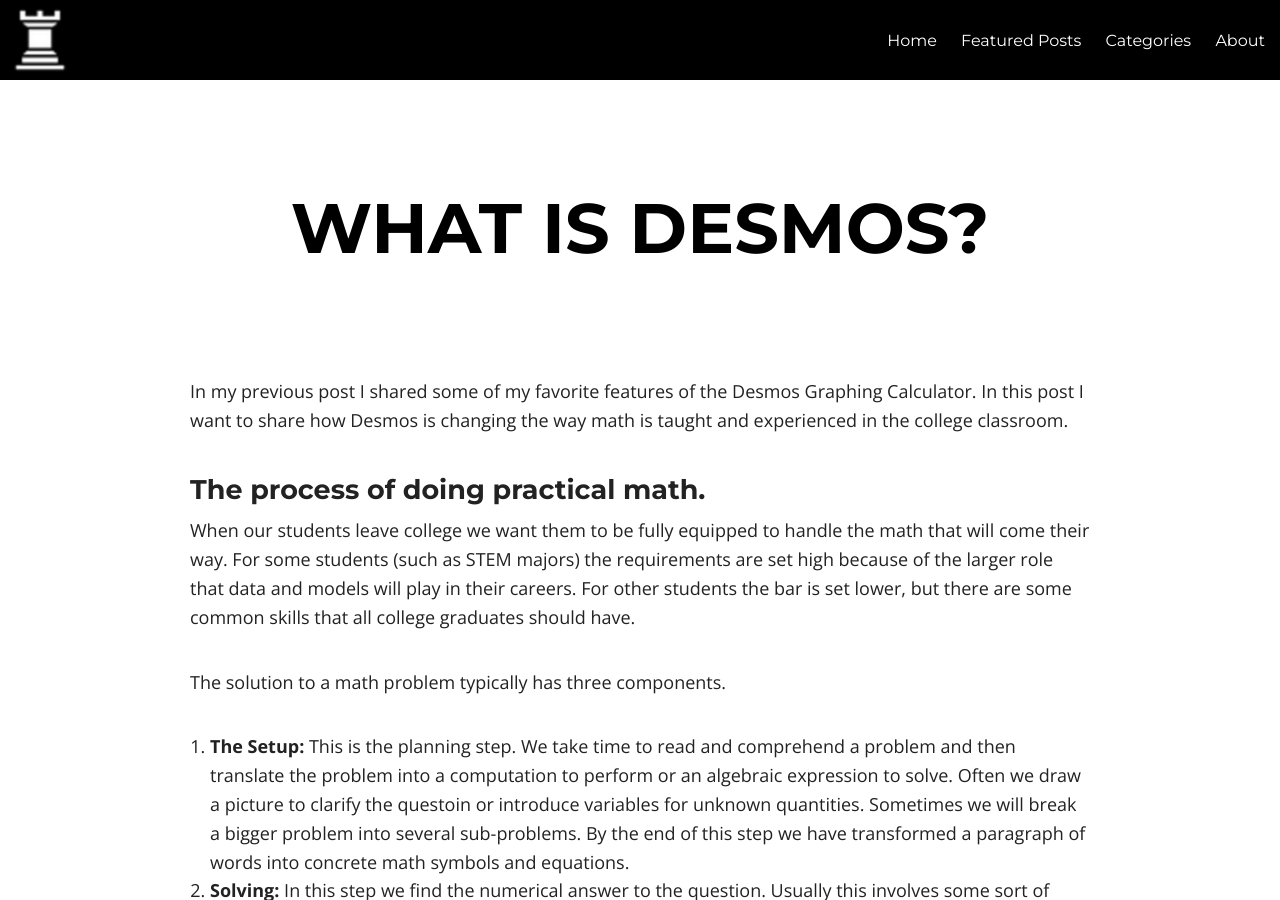
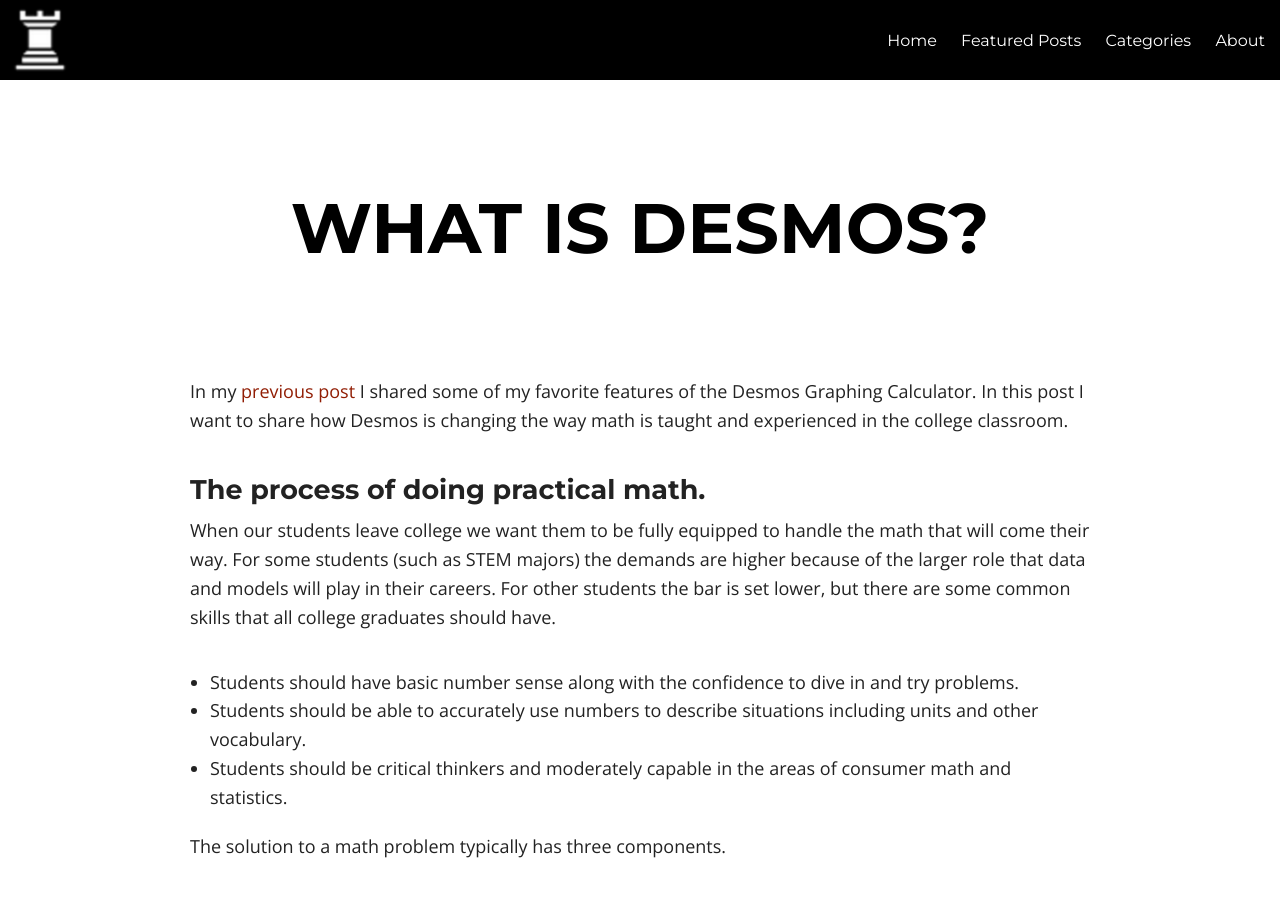
Before and after one commit to sergeballif/sergeballif.github.io, a Jekyll site: the page built from play.md, in a window 1280 px wide and 900 px high. Built offline with Jekyll 4.4.1, drawn with Linux system fonts in a browser that asks for light colours; nearby versions of some CDN libraries; formulas are drawn with MathJax 3.

Commit message:
Update play.md

```diff
--- a/play.md
+++ b/play.md
@@ -23,11 +23,15 @@
 </script>
 
 
-In my previous post I shared some of my favorite features of the Desmos Graphing Calculator. In this post I want to share how Desmos is changing the way math is taught and experienced in the college classroom.
+In my [previous post](https://sergeballif.github.io/personal/math/teaching/fun/a-brief-intro-to-desmos) I shared some of my favorite features of the Desmos Graphing Calculator. In this post I want to share how Desmos is changing the way math is taught and experienced in the college classroom.
 
 ### The process of doing practical math.
 
-When our students leave college we want them to be fully equipped to handle the math that will come their way. For some students (such as STEM majors) the requirements are set high because of the larger role that data and models will play in their careers.  For other students the bar is set lower, but there are some common skills that all college graduates should have.
+When our students leave college we want them to be fully equipped to handle the math that will come their way. For some students (such as STEM majors) the demands are higher because of the larger role that data and models will play in their careers.  For other students the bar is set lower, but there are some common skills that all college graduates should have.
+
+* Students should have basic number sense along with the confidence to dive in and try problems.
+* Students should be able to accurately use numbers to describe situations including units and other vocabulary.
+* Students should be critical thinkers and moderately capable in the areas of consumer math and statistics.
 
 
 
```
